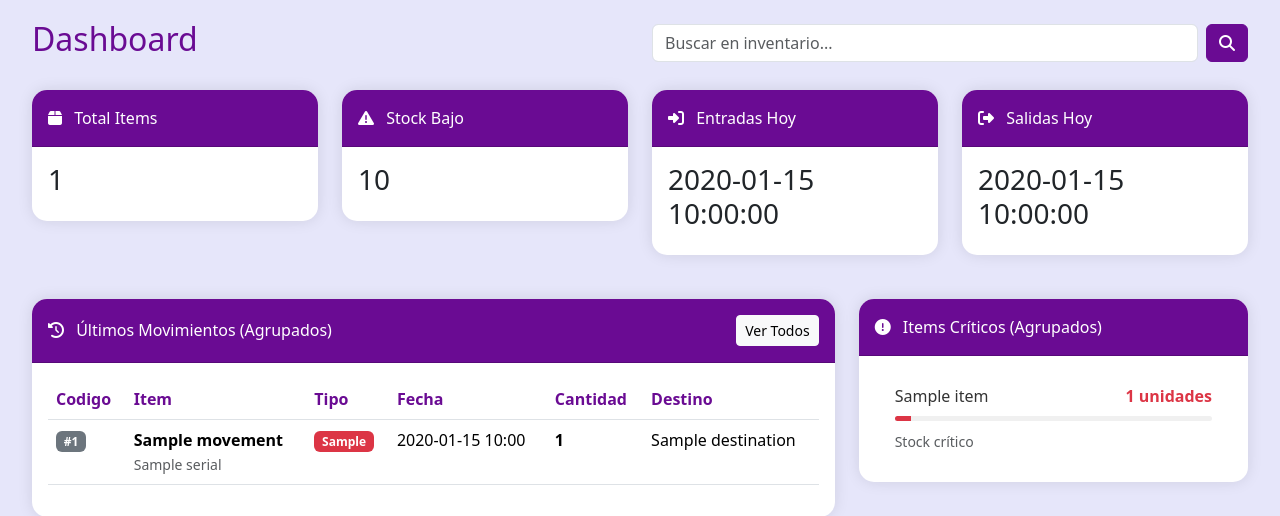
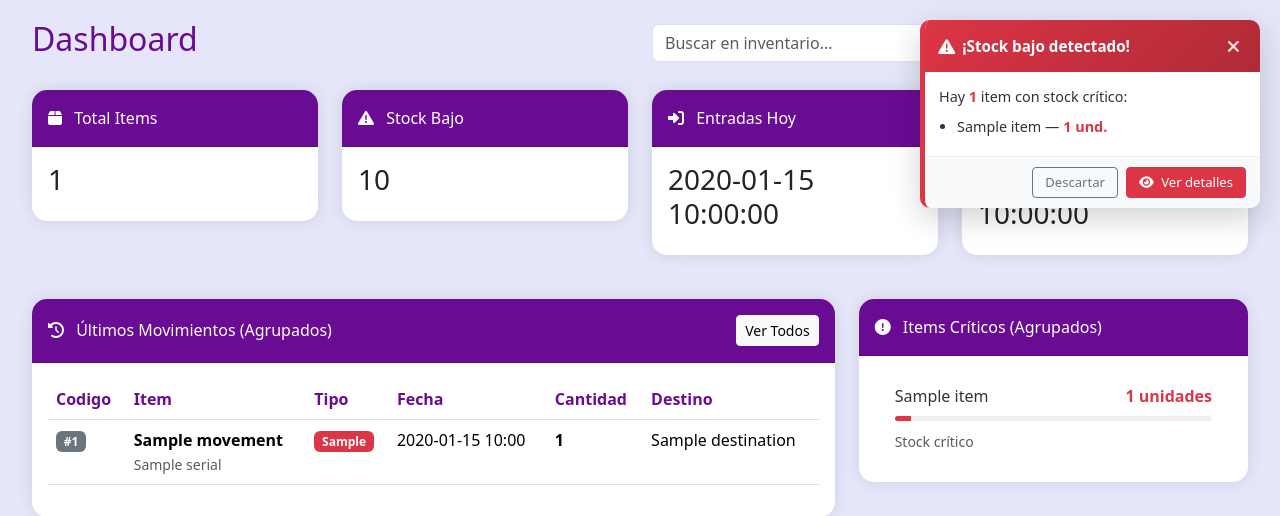
Before and after one commit to Lechugostius/inventoryApp-main, a Python web app: template app/templates/dashboard.html in a window 1280 px wide. Shown: the top 516 px of the page. Run offline with Jinja, Linux system fonts and the light colour scheme; the template is opened without the code that fills it: most values are stand-ins (such as "Sample title", 1, 10 or a date in 2020); some libraries are stand-ins or nearby versions.

Commit message:
Alerta_Stock_Bajo
Alerta tipo flashcard de que el stock esta bajo

```diff
--- a/app/templates/dashboard.html
+++ b/app/templates/dashboard.html
@@ -7,8 +7,160 @@
     <link href="https://cdnjs.cloudflare.com/ajax/libs/bootstrap/5.3.2/css/bootstrap.min.css" rel="stylesheet">
     <link href="https://cdnjs.cloudflare.com/ajax/libs/font-awesome/6.5.1/css/all.min.css" rel="stylesheet">
     <link rel="stylesheet" href="/static/css/view.css">
+    <style>
+        /* === Flashcard de alerta de stock bajo === */
+        .stock-alert-toast {
+            position: fixed;
+            top: 20px;
+            right: 20px;
+            z-index: 1080;
+            width: 340px;
+            max-width: calc(100vw - 40px);
+            background: #fff;
+            border-left: 5px solid #dc3545;
+            border-radius: 10px;
+            box-shadow: 0 10px 30px rgba(0, 0, 0, 0.18);
+            overflow: hidden;
+            transform: translateX(380px);
+            opacity: 0;
+            transition: transform 0.4s ease, opacity 0.4s ease;
+        }
+
+        .stock-alert-toast.show {
+            transform: translateX(0);
+            opacity: 1;
+        }
+
+        .stock-alert-toast.hide {
+            transform: translateX(380px);
+            opacity: 0;
+        }
+
+        .stock-alert-header {
+            display: flex;
+            align-items: center;
+            justify-content: space-between;
+            padding: 12px 14px;
+            background: linear-gradient(135deg, #dc3545, #b02a37);
+            color: #fff;
+        }
+
+        .stock-alert-header .title {
+            display: flex;
+            align-items: center;
+            font-weight: 600;
+            font-size: 0.95rem;
+        }
+
+        .stock-alert-header .title i {
+            margin-right: 8px;
+            animation: stock-alert-pulse 1.4s ease-in-out infinite;
+        }
+
+        .stock-alert-close {
+            background: transparent;
+            border: 0;
+            color: #fff;
+            font-size: 1.1rem;
+            cursor: pointer;
+            opacity: 0.85;
+        }
+
+        .stock-alert-close:hover { opacity: 1; }
+
+        .stock-alert-body {
+            padding: 14px;
+            font-size: 0.9rem;
+            color: #333;
+        }
+
+        .stock-alert-body .count {
+            font-weight: 700;
+            color: #dc3545;
+        }
+
+        .stock-alert-body ul {
+            margin: 8px 0 0;
+            padding-left: 18px;
+            max-height: 110px;
+            overflow-y: auto;
+        }
+
+        .stock-alert-body ul li {
+            margin-bottom: 4px;
+        }
+
+        .stock-alert-body ul li .qty {
+            color: #dc3545;
+            font-weight: 600;
+        }
+
+        .stock-alert-footer {
+            display: flex;
+            justify-content: flex-end;
+            gap: 8px;
+            padding: 10px 14px;
+            background: #f8f9fa;
+            border-top: 1px solid #eee;
+        }
+
+        .stock-alert-footer .btn {
+            font-size: 0.82rem;
+            padding: 5px 12px;
+        }
+
+        @keyframes stock-alert-pulse {
+            0%, 100% { transform: scale(1); }
+            50%      { transform: scale(1.18); }
+        }
+
+        @media (max-width: 480px) {
+            .stock-alert-toast {
+                top: 10px;
+                right: 10px;
+                left: 10px;
+                width: auto;
+            }
+        }
+    </style>
 </head>
 <body>
+    <!-- === Flashcard / Alerta de stock bajo === -->
+    {% if critical_items and critical_items|length > 0 %}
+    <div class="stock-alert-toast" id="stockAlertToast" role="alert" aria-live="assertive">
+        <div class="stock-alert-header">
+            <div class="title">
+                <i class="fas fa-exclamation-triangle"></i>
+                ¡Stock bajo detectado!
+            </div>
+            <button type="button" class="stock-alert-close" id="stockAlertClose" aria-label="Cerrar">
+                <i class="fas fa-times"></i>
+            </button>
+        </div>
+        <div class="stock-alert-body">
+            Hay <span class="count">{{ critical_items|length }}</span>
+            {% if critical_items|length == 1 %}item{% else %}items{% endif %}
+            con stock crítico:
+            <ul>
+                {% for item in critical_items[:5] %}
+                <li>
+                    {{ item.Name }}
+                    — <span class="qty">{{ item.TotalStock }} und.</span>
+                </li>
+                {% endfor %}
+            </ul>
+        </div>
+        <div class="stock-alert-footer">
+            <button type="button" class="btn btn-sm btn-outline-secondary" id="stockAlertDismiss">
+                Descartar
+            </button>
+            <button type="button" class="btn btn-sm btn-danger" id="stockAlertDetails">
+                <i class="fas fa-eye me-1"></i> Ver detalles
+            </button>
+        </div>
+    </div>
+    {% endif %}
+
     <div class="container-fluid">
         {% if error_message %}
         <div class="alert alert-danger" role="alert">
@@ -219,6 +371,36 @@
                 this.placeholder = 'Buscar en inventario...';
             }
         });
+
+        // === Flashcard de alerta de stock bajo ===
+        (function () {
+            const toast = document.getElementById('stockAlertToast');
+            if (!toast) return; // No hay items críticos, no hacemos nada
+
+            const btnClose   = document.getElementById('stockAlertClose');
+            const btnDismiss = document.getElementById('stockAlertDismiss');
+            const btnDetails = document.getElementById('stockAlertDetails');
+
+            // Mostrar con un pequeño delay para que se vea la animación de entrada
+            setTimeout(() => toast.classList.add('show'), 250);
+
+            function hideToast() {
+                toast.classList.remove('show');
+                toast.classList.add('hide');
+                setTimeout(() => toast.remove(), 400);
+            }
+
+            btnClose.addEventListener('click', hideToast);
+            btnDismiss.addEventListener('click', hideToast);
+
+            // Por ahora solo dejamos preparado el botón de detalles.
+            // En un siguiente paso conectamos la redirección.
+            btnDetails.addEventListener('click', function () {
+                console.log('[Stock Alert] Botón "Ver detalles" pulsado — redirección pendiente.');
+                // TODO: redirigir a la página de items críticos cuando se defina la ruta.
+                // Ejemplo: window.top.location.href = '/inventario?filtro=stock_bajo';
+            });
+        })();
     </script>
 </body>
 </html>
```
